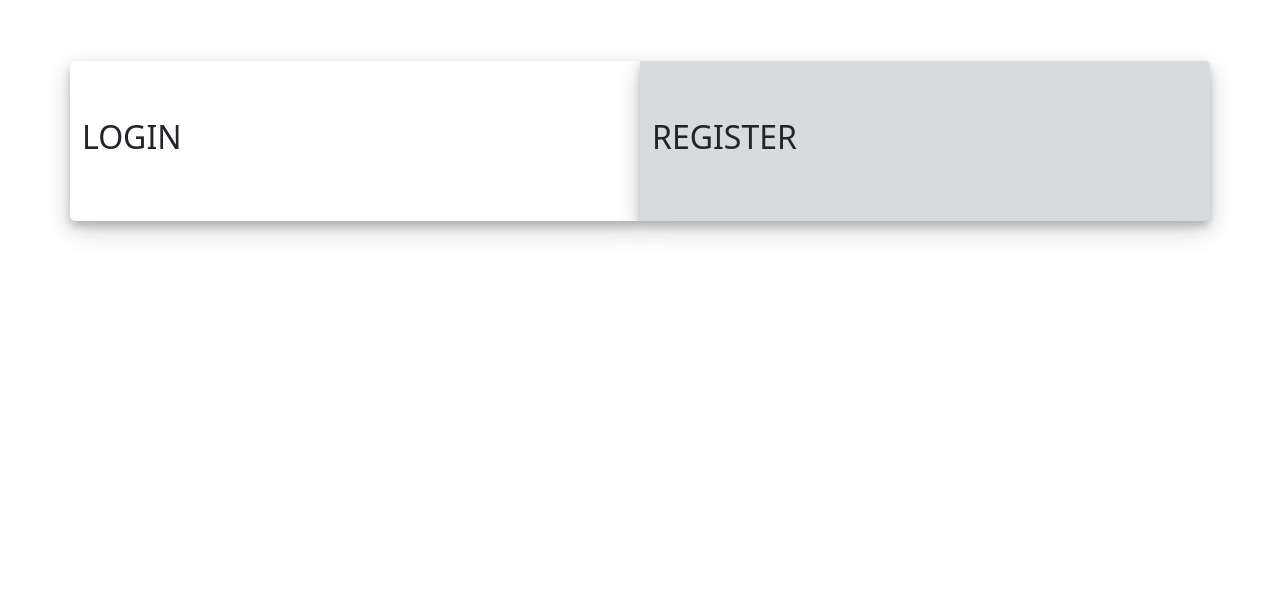
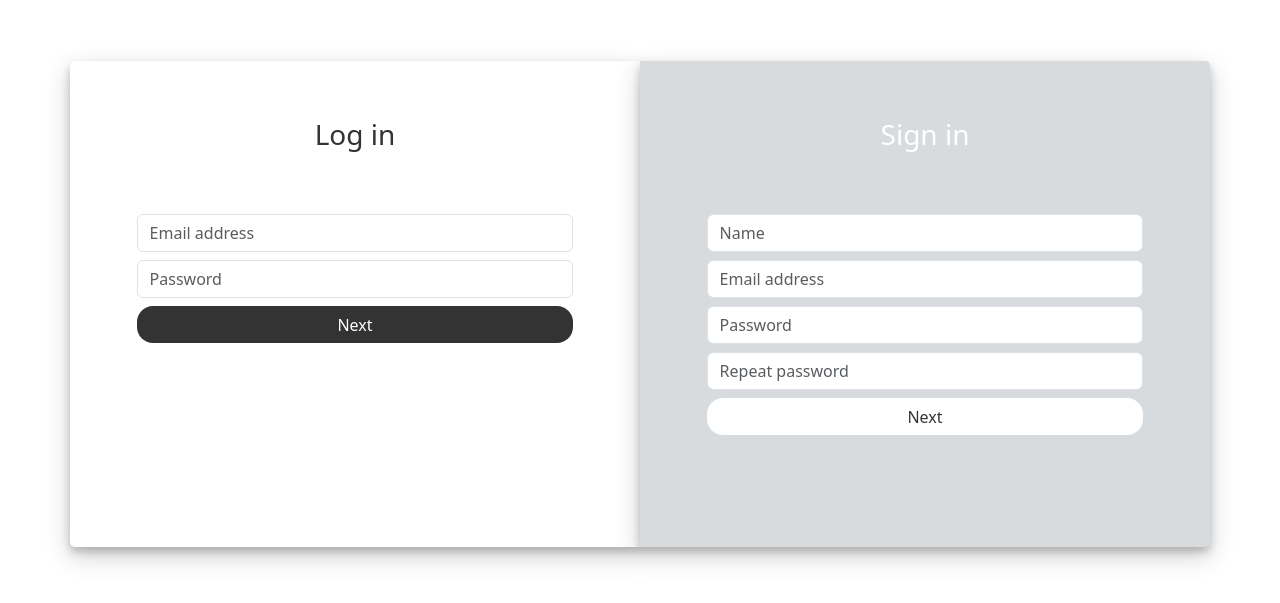
Before and after one commit to bluediu/calendar-app-frontent, a React (Vite) app: page /auth in a window 1280 px wide. Shown: the part 131-734 px from the top of the page. Built offline with nearby package versions, Linux system fonts and the light colour scheme.

Commit message:
Implement auth form

```diff
--- a/src/apps/Auth/components/Login.tsx
+++ b/src/apps/Auth/components/Login.tsx
@@ -26,7 +26,6 @@ export const Login = () => {
           <input
             type="text"
             className={`form-control ${errors.email && 'is-invalid'}`}
-            // is-invalid
             placeholder="Email address"
             name="email"
             value={values.email}
--- /dev/null
+++ b/src/apps/Auth/components/SignIn.tsx
@@ -0,0 +1,93 @@
+import * as Yup from 'yup';
+
+import { useFormik } from 'formik';
+
+export const SignIn = () => {
+  const { values, errors, handleSubmit, handleChange } = useFormik({
+    initialValues: { name: '', email: '', password: '', repeatPassword: '' },
+    validationSchema: Yup.object({
+      name: Yup.string()
+        .matches(/^[a-zA-Z0-9-]*$/, 'Name can only contain letters and numbers')
+        .required('Name is required'),
+      email: Yup.string()
+        .email('Invalid email format')
+        .required('Email is required'),
+      password: Yup.string()
+        .required('Password is required')
+        .min(6)
+        .oneOf([Yup.ref('repeatPassword')], 'Passwords are not the same'),
+      repeatPassword: Yup.string()
+        .required('Password is required')
+        .min(6)
+        .oneOf([Yup.ref('password')], 'Passwords are not the same'),
+    }),
+    onSubmit: (values) => {
+      //handle form submission
+      console.log(values);
+    },
+  });
+
+  return (
+    <article>
+      <h3>Sign in</h3>
+
+      <form onSubmit={handleSubmit}>
+        <section className="form-group mb-2">
+          <input
+            type="text"
+            className={`form-control ${errors.name && 'is-invalid'}`}
+            placeholder="Name"
+            name="name"
+            value={values.name}
+            onChange={handleChange}
+          />
+          {errors.name && <span className="text-danger">{errors.name}</span>}
+        </section>
+
+        <section className="form-group mb-2">
+          <input
+            type="text"
+            className={`form-control ${errors.email && 'is-invalid'}`}
+            placeholder="Email address"
+            name="email"
+            value={values.email}
+            onChange={handleChange}
+          />
+          {errors.email && <span className="text-danger">{errors.email}</span>}
+        </section>
+
+        <section className="form-group mb-2">
+          <input
+            type="text"
+            className={`form-control ${errors.password && 'is-invalid'}`}
+            placeholder="Password"
+            name="password"
+            value={values.password}
+            onChange={handleChange}
+          />
+          {errors.password && (
+            <span className="text-danger">{errors.password}</span>
+          )}
+        </section>
+
+        <section className="form-group mb-2">
+          <input
+            type="text"
+            className={`form-control ${errors.repeatPassword && 'is-invalid'}`}
+            placeholder="Repeat password"
+            name="repeatPassword"
+            value={values.repeatPassword}
+            onChange={handleChange}
+          />
+          {errors.repeatPassword && (
+            <span className="text-danger">{errors.repeatPassword}</span>
+          )}
+        </section>
+
+        <div className="d-grid gap-2">
+          <input type="submit" className="btn-submit mx-0" value="Next" />
+        </div>
+      </form>
+    </article>
+  );
+};
--- /dev/null
+++ b/src/apps/Auth/components/index.ts
@@ -0,0 +1,2 @@
+export * from './Login';
+export * from './SignIn';
--- a/src/apps/Auth/pages/AuthPage/AuthPage.tsx
+++ b/src/apps/Auth/pages/AuthPage/AuthPage.tsx
@@ -1,3 +1,6 @@
+/* Components */
+import { Login, SignIn } from '../../components';
+
 import './AuthPage.css';
 
 export const AuthPage = () => {
@@ -5,11 +8,11 @@ export const AuthPage = () => {
     <main className="container login-container">
       <article className="row">
         <section className="col-md-6 login-form-1">
-          <h2>LOGIN</h2>
+          <Login />
         </section>
 
         <section className="col-md-6 login-form-2">
-          <h2>REGISTER</h2>
+          <SignIn />
         </section>
       </article>
     </main>
```
